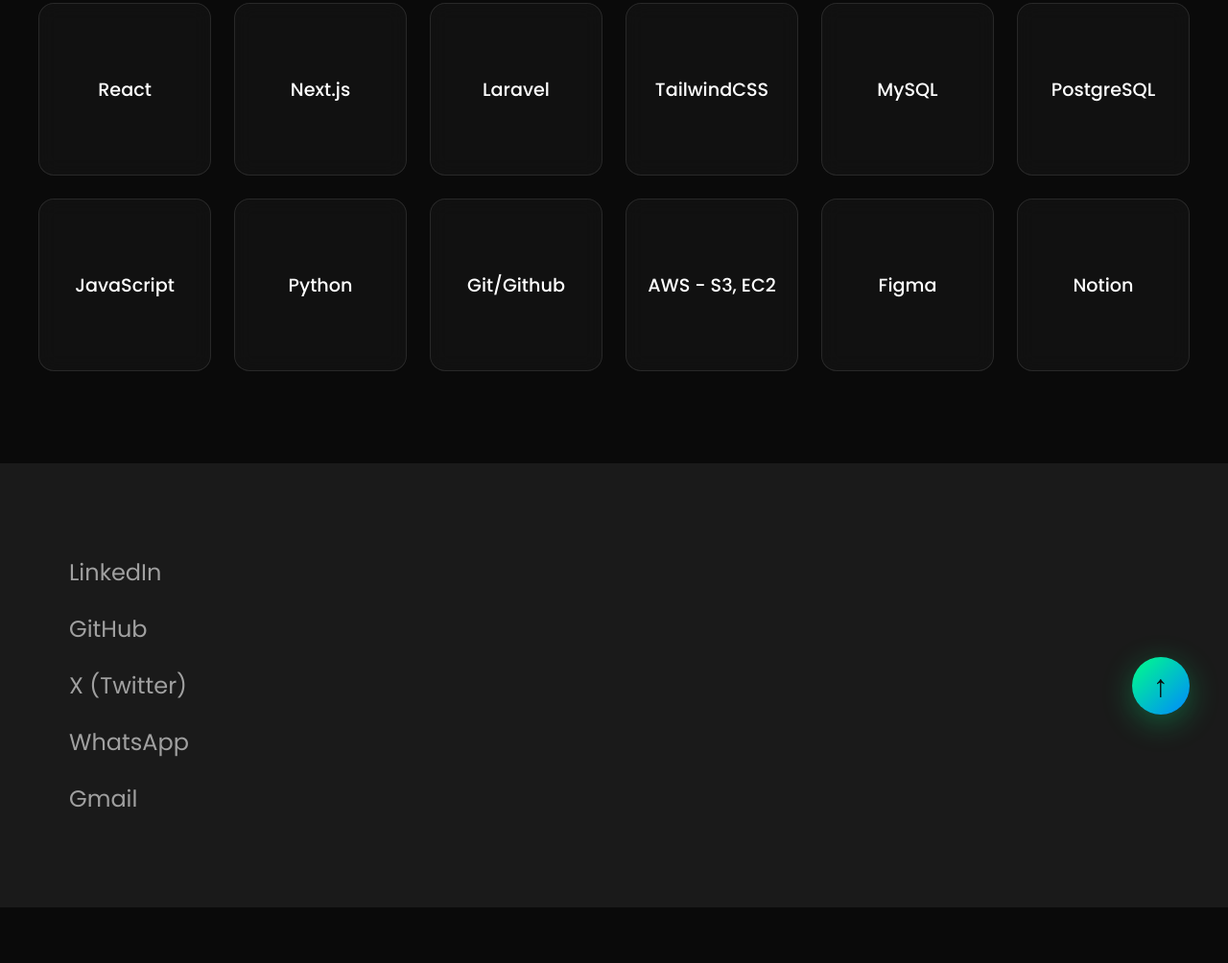
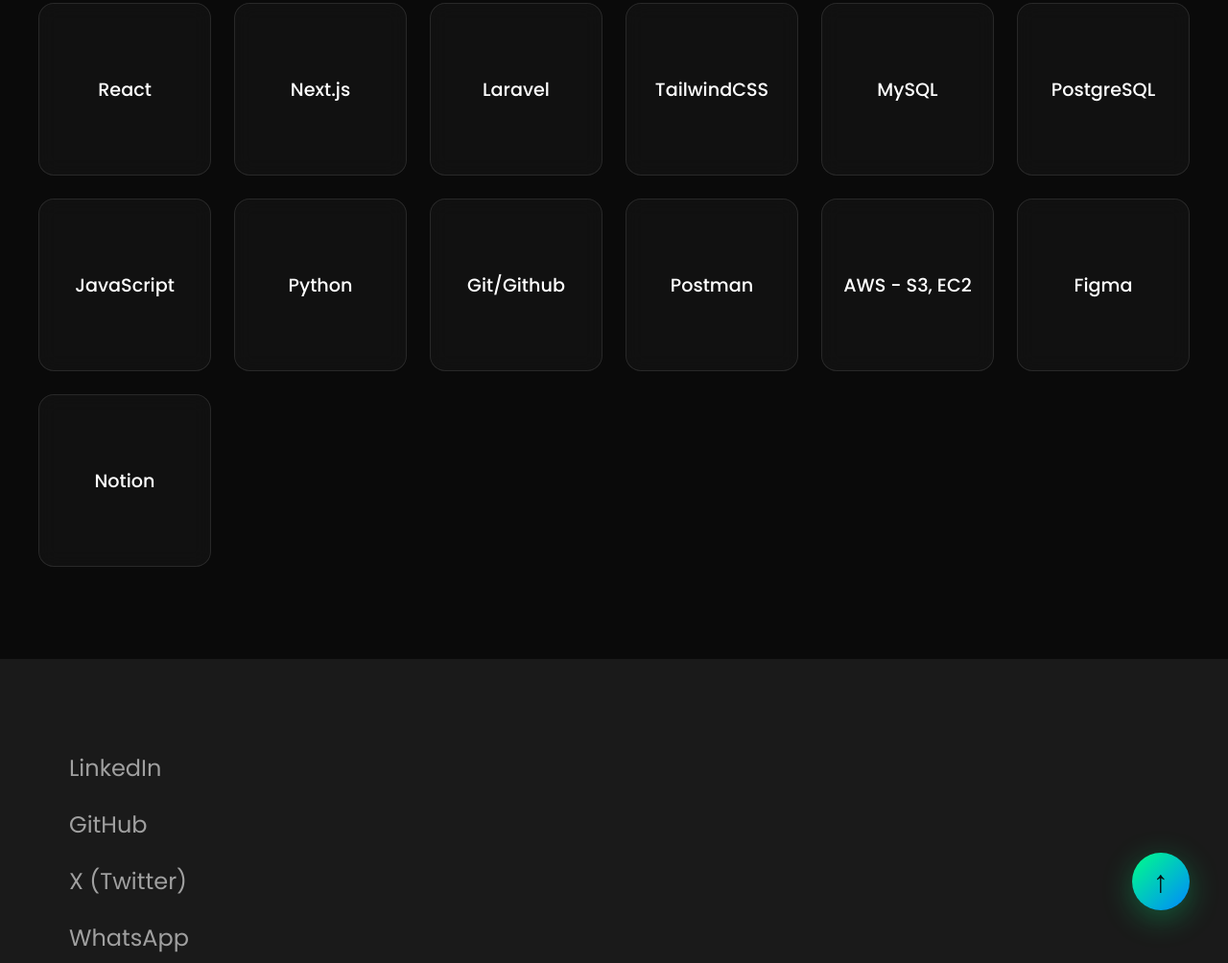
Before and after one commit to NkwiCyril/IAmNkwiCyril, a plain HTML site: page index.html in a window 1280 px wide. Shown: the part 5251-6255 px from the top of the page at 96% size. Before the commit the page ends 6197 px from the top, so only its background shows below. Drawn offline with Linux system fonts and the light colour scheme.

Commit message:
Add Postman to skills section

```diff
--- a/index.html
+++ b/index.html
@@ -328,6 +328,7 @@
             <div class="tech">JavaScript</div>
             <div class="tech">Python</div>
             <div class="tech">Git/Github</div>
+            <div class="tech">Postman</div>
             <div class="tech">AWS - S3, EC2</div>
             <div class="tech">Figma</div>
             <div class="tech">Notion</div>
```
